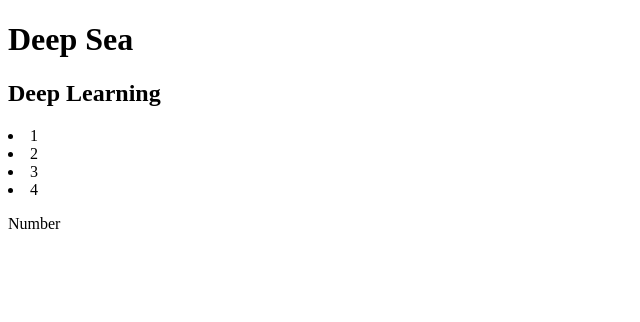
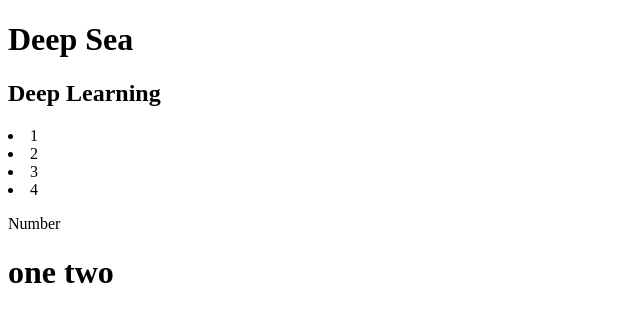
Before and after one commit to ICEREAM-frozen/Homework, a plain HTML site: page exe06/index.html in a window 1280 px wide. Shown: the whole page, without its empty margins (0-640 px from the left). Drawn offline with Linux system fonts and the light colour scheme.

Commit message:
chg aside

```diff
--- a/exe06/index.html
+++ b/exe06/index.html
@@ -7,19 +7,21 @@
             <h2>Deep Learning</h2>
         </header>
     </head>
-    <body>
+    <aside>
         <nav>
             <li>1</li>
             <li>2</li>
             <li>3</li>
             <li>4</li>
         </nav>
-        <aside>
+
             <P>Number</P>
-
-
         </aside>
-    </body>
+        <div>
+            <h1>one two</h1>
+            <p></p>
+        </div>
+    </aside>
     <footer>
 
     </footer>
```
